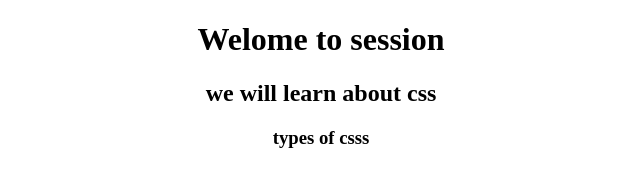
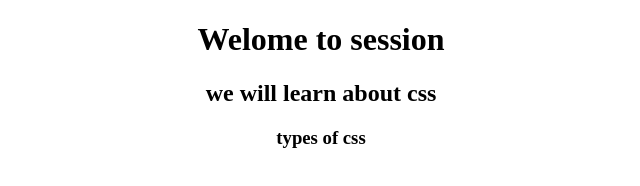
Before and after one commit to sunny1579/css_html_javascript_react, a plain HTML site: page css designs/all3in1css.html in a window 1280 px wide. Shown: the full height of the page, 319-959 px from the left. Drawn offline with Linux system fonts and the light colour scheme.

Commit message:
test changes

```diff
--- a/css designs/all3in1css.html
+++ b/css designs/all3in1css.html
@@ -14,7 +14,7 @@
 <body>
     <h1 style="text-align: center;">Welome to session</h1>
     <h2>we will learn about css</h2>
-    <h3>types of csss</h3>
+    <h3>types of css</h3>
 
 </body>
 
```
